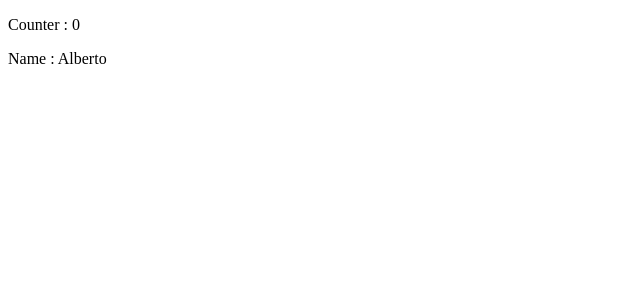
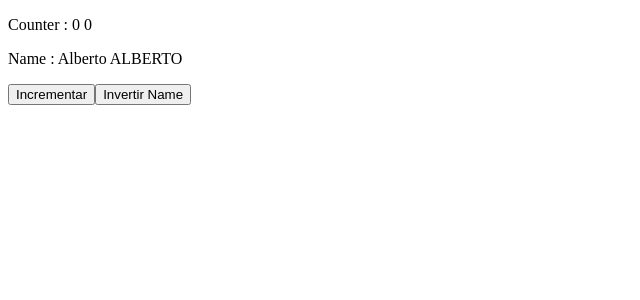
Before and after one commit to albertomozo/VUE-03-Tableros-pinia, a Vue app: page / in a window 1280 px wide. Shown: the top 300 px of the page, without its empty margins (0-640 px from the left). Built offline with nearby package versions, Linux system fonts and the light colour scheme.

Commit message:
Paso 02 state, action y getters de la store

```diff
--- a/src/components/Counter.vue
+++ b/src/components/Counter.vue
@@ -1,13 +1,20 @@
 <script setup>
     import {UseCounter} from "../stores/counter";
+    import { storeToRefs } from "pinia";
     const store = UseCounter();
+    const {name,count, double, nameUpper } = storeToRefs(store)
+    // vamoa a usar la funcion increment del store
+    const {increment, reverseName} = store;
 </script>
 <template>
     <div>
         <p>
-             Counter : {{ store.count }}
-        </p><p>
-             Name : {{ store.name }}
+             Counter : {{ count }}  {{ double  }}
         </p>
+        <p>
+             Name : {{ name }}   {{ nameUpper }}
+        </p>
+        <button @click="increment">Incrementar</button>
+        <button @click="reverseName">Invertir Name</button>
     </div>
 </template>
--- a/src/stores/counter.js
+++ b/src/stores/counter.js
@@ -1,4 +1,4 @@
-// imnportamos defineStore
+// importamos defineStore
 import { defineStore } from "pinia";
 
 // regla  const comenzar con UseNombre
@@ -7,8 +7,21 @@ export const UseCounter = defineStore ("Counter", {
     state : ()=>({
       count : 0,
       name : "Alberto"
-    })
-
+    }),
     // getter
     // actions
+    actions : {
+      increment(){
+        this.count++;
+      },
+      reverseName(){
+        const reverse = this.name.split('').reverse().join('');
+        this.name = reverse
+     }
+    },
+    getters : {
+      double : (state) => { return state.count * 2  },
+      nameUpper : (state) => { return state.name.toUpperCase()}
+
+    }
 })
```
